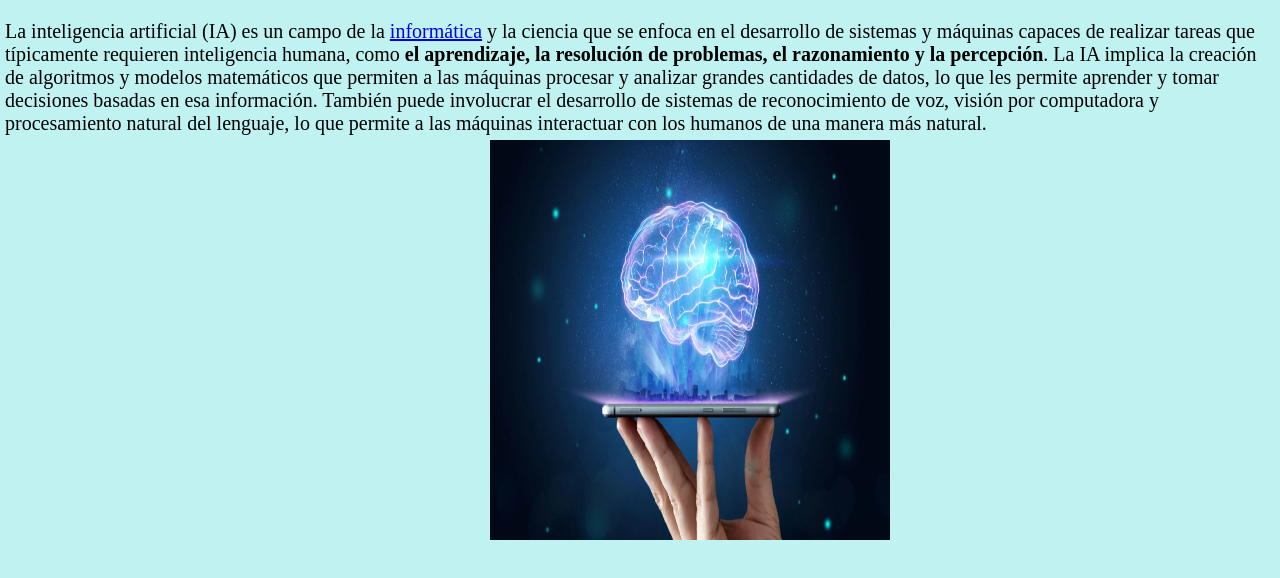
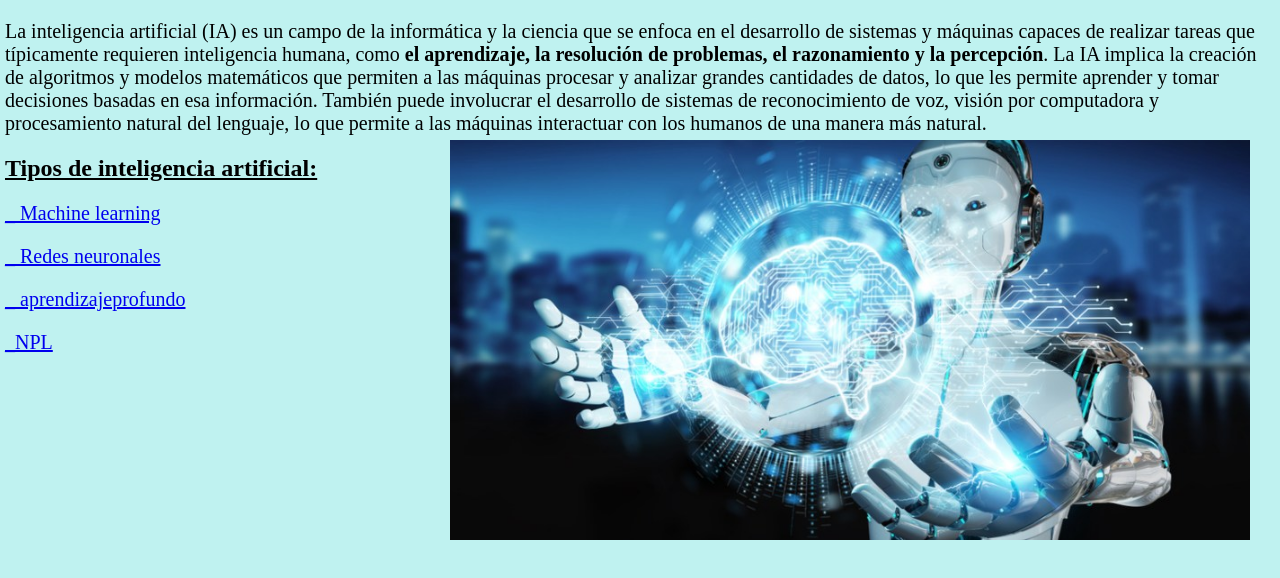
Before and after one commit to Paltitaxd/P-gina-web-, a plain HTML site: page index.html in a window 1280 px wide. Shown: the part 60-638 px from the top of the page. Drawn offline with Linux system fonts and the light colour scheme.

Commit message:
inteligencia

```diff
--- a/index.html
+++ b/index.html
@@ -8,10 +8,13 @@
 </head>
 <body style="margin: 5px;" " bgcolor="BFF2F0">
     <h1 align="center" span style="color: blue;"><ins><b>Inteligencia artificial</b></ins></h1>
-    <p style="font-size: 20px;" >La inteligencia artificial (IA) es un campo de la <a href="informática.html"> informática</a> y la ciencia que se enfoca en el desarrollo de sistemas y máquinas capaces de realizar tareas que típicamente requieren inteligencia humana, como <b>el aprendizaje, la resolución de problemas, el razonamiento y la percepción</b>.
+    <p style="font-size: 20px;" >La inteligencia artificial (IA) es un campo de la informática y la ciencia que se enfoca en el desarrollo de sistemas y máquinas capaces de realizar tareas que típicamente requieren inteligencia humana, como <b>el aprendizaje, la resolución de problemas, el razonamiento y la percepción</b>.
     La IA implica la creación de algoritmos y modelos matemáticos que permiten a las máquinas procesar y analizar grandes cantidades de datos, lo que les permite aprender y tomar decisiones basadas en esa información. También puede involucrar el desarrollo de sistemas de reconocimiento de voz, visión por computadora y procesamiento natural del lenguaje, lo que permite a las máquinas interactuar con los humanos de una manera más natural.</p>
-    <img src="img/ia.jpg" alt="Inteligencia artificial" width="400" height="400" style="position:absolute ;top:200px;left: 490px;">
-
-
+    <img src="img/inte3.jpg" alt="Inteligencia artificial" width="800" height="400" style="position:absolute ;top:200px;left: 450px;">
+<h2><ins>Tipos de inteligencia artificial:</ins></h2>
+<p style="font-size: 20px;"><a href="Machine learning.html"> _ Machine learning</a></p>
+<p style="font-size: 20px;"><a href="Redes neuronales.html">_ Redes neuronales</a></p>
+<p style="font-size: 20px;"><a href="aprendizajeprofundo.html>">_ aprendizajeprofundo</a></p>
+<p style="font-size: 20px;"><a href="npl.html">_NPL</a></p>
 </body>
 </html>
```
Also changed, not shown: aprendizajeprofundo.html (added), img/inte2.jpg (added), img/inte3.jpg (added), npl.html (added).
